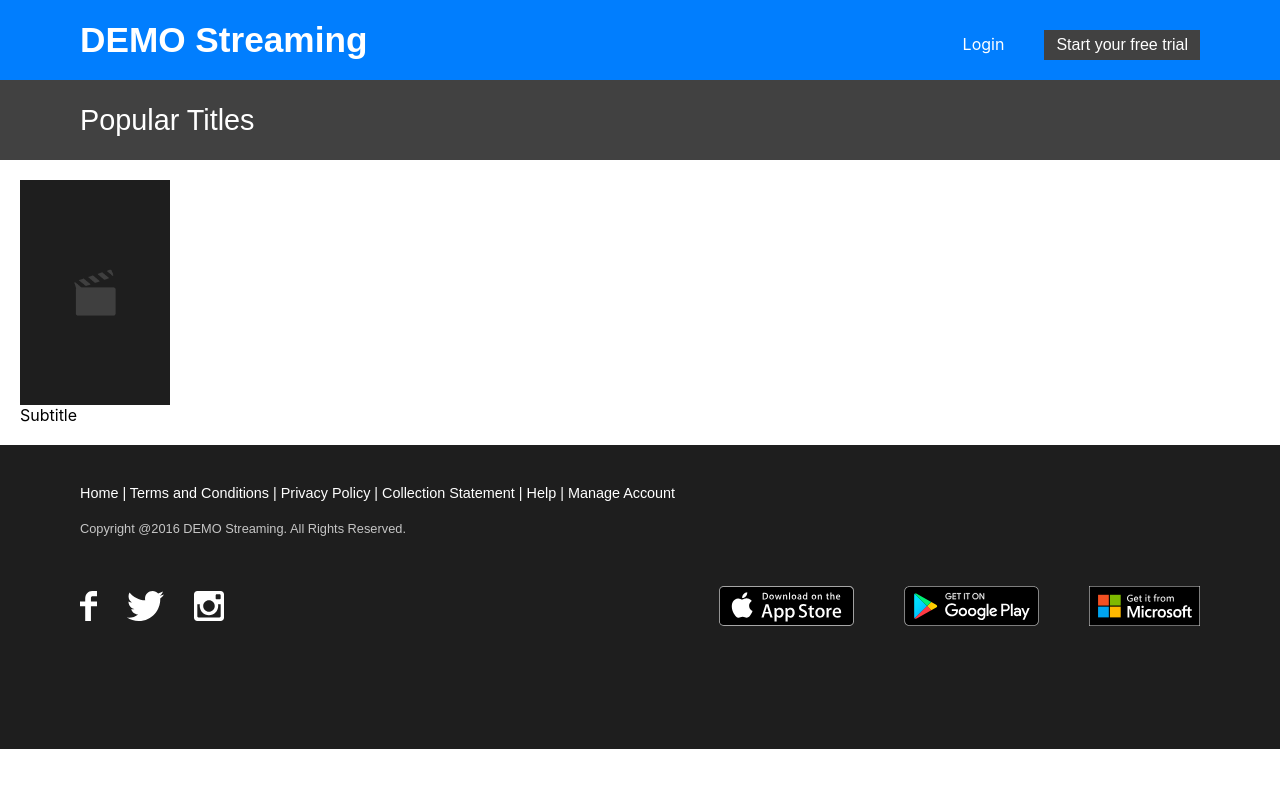
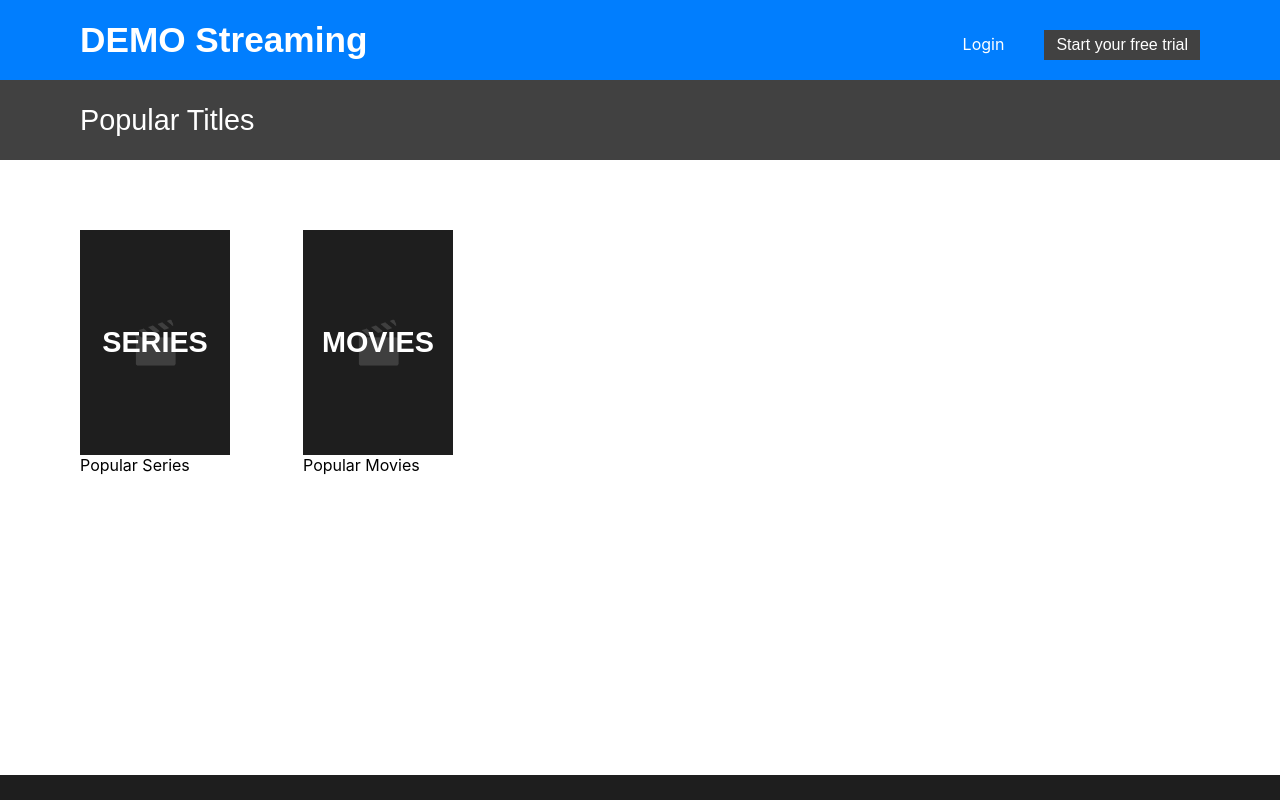
Before and after one commit to LouisGaravaglia/stan-coding-challenge, a React (Create React App) app: page / in a window 1280 px wide. Shown: the top 800 px of the page. Built offline with nearby package versions, Linux system fonts and the light colour scheme; no server answers.

Commit message:
changed flex box justify content to flex start for all titles showing

```diff
--- a/src/App.css
+++ b/src/App.css
@@ -181,9 +181,9 @@ margin-top: -300px;
 .Series-Container {
   display: flex;
   flex-wrap: wrap;
-  justify-content: center;
+  justify-content: flex-start;
   align-items: center;
-  margin: 50px 0 300px;
+  margin: 50px 0 300px 60px;
 }
 
 /* .Placeholder-Empty {
--- a/src/Home.js
+++ b/src/Home.js
@@ -10,7 +10,10 @@ const Home = () => {
   return (
     <>
     <Header title="Popular Titles"/>
-    <Placeholder />
+    <div className="Series-Container">
+      <Placeholder title="SERIES" subtitle="Popular Series"/>
+      <Placeholder title="MOVIES" subtitle="Popular Movies"/>
+    </div>
     <Footer />
     </>
   )
--- a/src/Placeholder.js
+++ b/src/Placeholder.js
@@ -1,9 +1,8 @@
 import React from "react";
 import "./App.css"
 import placeholder from "./logos/placeholder.png";
-import twitter from "./logos/twitter-blue.svg";
 
-const Film = ({title}) => {
+const Placeholder = ({title, subtitle}) => {
 
   return (
   <div className="Film-Container">
@@ -15,11 +14,11 @@ const Film = ({title}) => {
 
     </div>
 
-    <p className="Film-Subtitle">Subtitle</p>
+    <p className="Film-Subtitle">{subtitle}</p>
 
   </div>
   )
 
 }
 
-export default Film;
+export default Placeholder;
```
